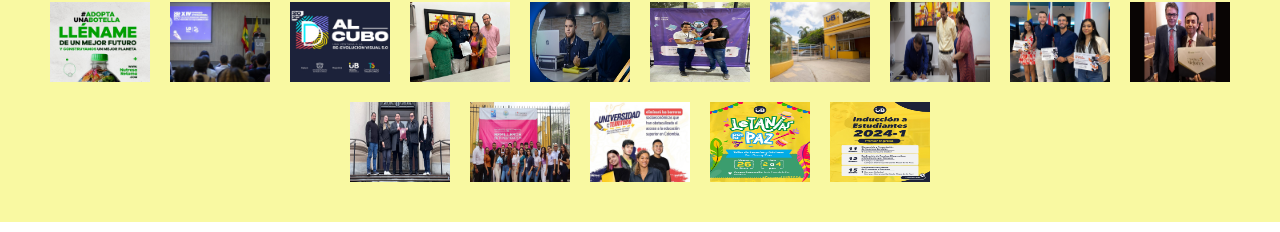
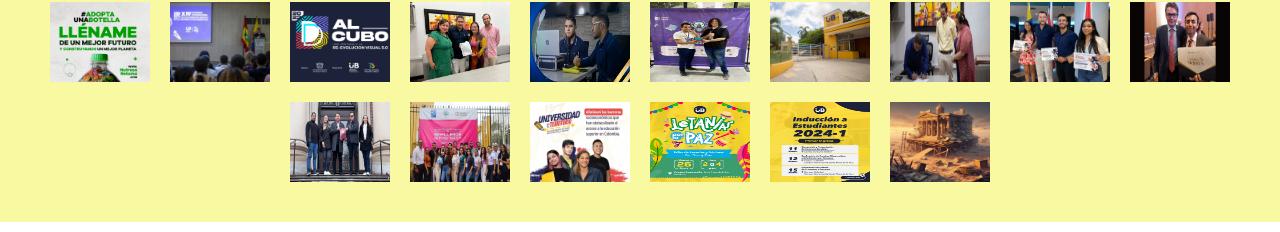
Before and after one commit to JesusVergara89/Photodatabase, a React (Vite) app: page / in a window 1280 px wide. Shown: the part 186-418 px from the top of the page. Built offline with nearby package versions, Linux system fonts and the light colour scheme.

Commit message:
sede fantasma

```diff
--- a/src/components/PhotosAppScriptClass1.jsx
+++ b/src/components/PhotosAppScriptClass1.jsx
@@ -25,6 +25,7 @@ import semilleros from './cardsPhotos/semilleros.jpeg'
 import territorio from './cardsPhotos/territorio.jpg'
 import letanias from './cardsPhotos/letanias.jpg'
 import induc from './cardsPhotos/induc2024.jpg'
+import sedeFan from './cardsPhotos/sedefantasma.jpg'
 
 
 
@@ -62,6 +63,7 @@ const PhotosAppScriptClass1 = () => {
 
         <img src={letanias} alt="" />
         <img src={induc} alt="" />
+        <img src={sedeFan} alt="" />
       </div>
     </article>
   )
```
Also changed, not shown: src/components/cardsPhotos/sedefantasma.jpg (added).
